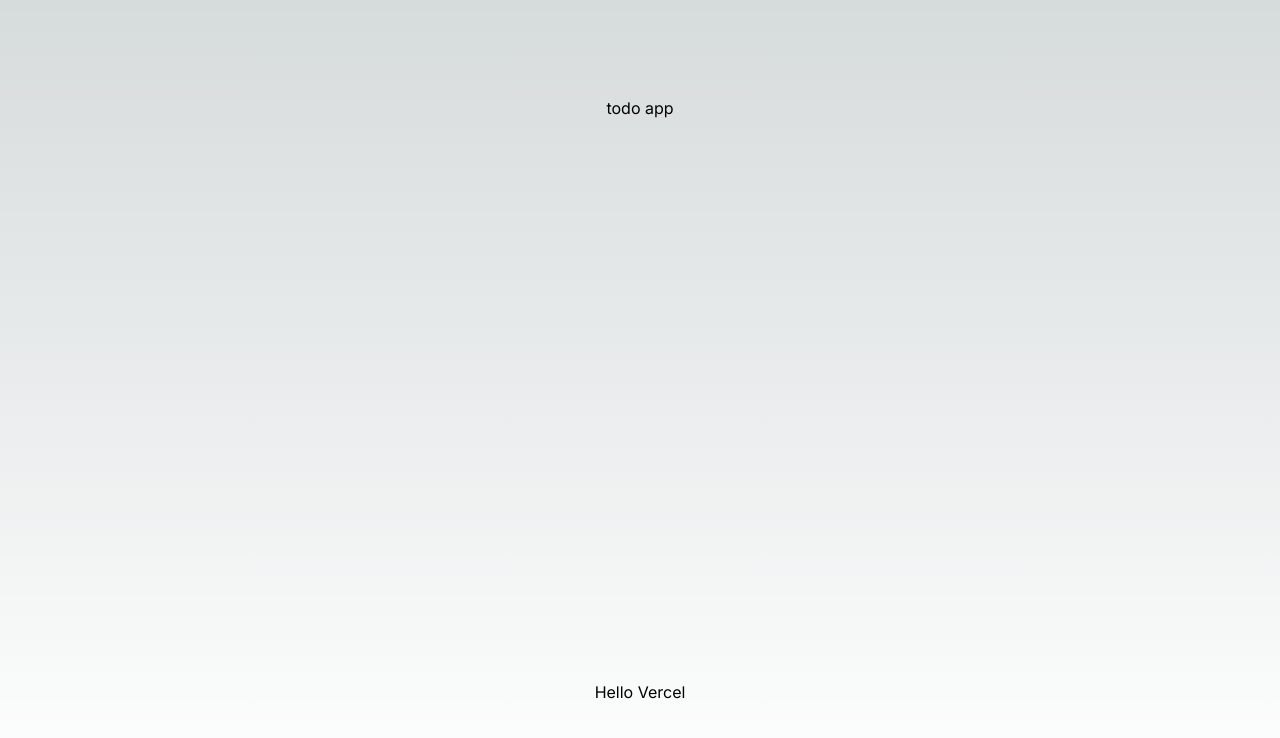
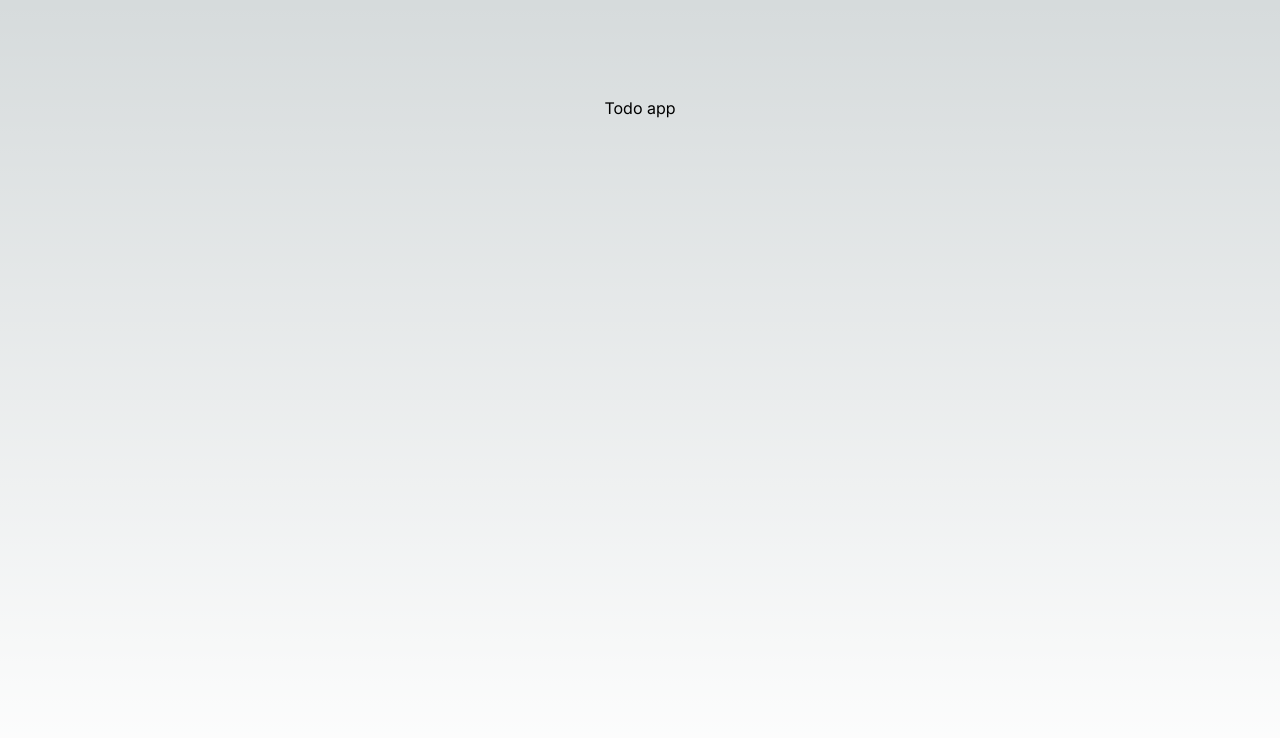
Before and after one commit to Mustafa-Zahedi/todo-app, a Next.js app in the folder frontend/: page / in a window 1280 px wide. Shown: the top 738 px of the page. Built offline with nearby package versions, Linux system fonts and the light colour scheme.

Commit message:
README file added

```diff
--- a/frontend/app/page.tsx
+++ b/frontend/app/page.tsx
@@ -3,8 +3,7 @@ import Image from "next/image";
 export default function Home() {
   return (
     <main className="flex min-h-screen flex-col items-center justify-between p-24">
-      todo app
-      <h1>Hello Vercel</h1>
+      <h1>Todo app</h1>
     </main>
   );
 }
```
Also changed, not shown: 1 other file (tests, documents, lock files or other folders).
